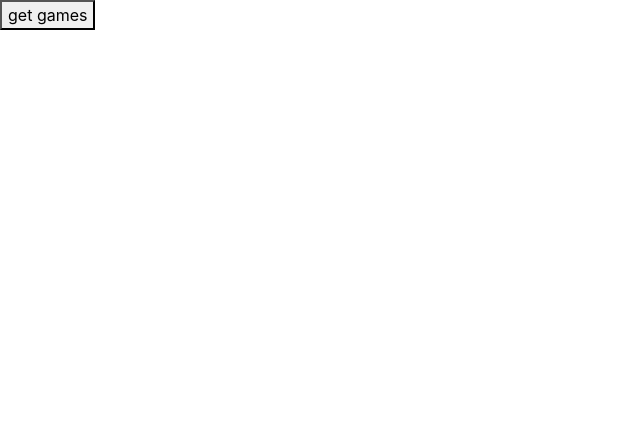
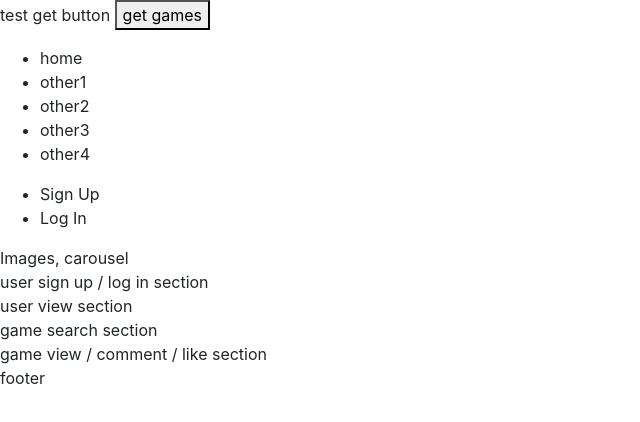
Before and after one commit to samwhindleton/video-game-app, a website: page public/index.html in a window 1280 px wide. Shown: the whole page, without its empty margins (0-640 px from the left). Drawn offline with nearby package versions, Linux system fonts and the light colour scheme.

Commit message:
add temp sections to html

```diff
--- a/public/index.html
+++ b/public/index.html
@@ -15,12 +15,14 @@
     <script defer src="https://use.fontawesome.com/releases/v5.0.9/js/all.js" integrity="sha384-8iPTk2s/jMVj81dnzb/iFR2sdA7u06vHJyyLlAd4snFpCl/SnyUjRrbdJsw1pGIl" crossorigin="anonymous"></script>
   </head>
   <body ng-controller="VideoGameController as game">
-    <!-- <h1>Test please ignore</h1> -->
-    <!-- {{2 + 2}} -->
-    <!-- {{game.test}} -->
+    <div class="main">
+      <!-- <h1>Test please ignore</h1>
+      {{2 + 2}}
+      {{game.test}} -->
 
       <!-- test game.getGames() -->
       <div>
+        test get button
         <button ng-click="game.getGames()" type="submit">get games</button>
 
         <ul>
@@ -28,11 +30,51 @@
         </ul>
       </div>
 
+      <!-- navbar -->
+      <div>
+        <ul>
+          <li>home</li>
+          <li>other1</li>
+          <li>other2</li>
+          <li>other3</li>
+          <li>other4</li>
+        </ul>
+        <ul>
+          <li>Sign Up</li>
+          <li>Log In</li>
+        </ul>
+      </div>
 
+      <!-- header -->
+      <div class="header">
+        Images, carousel
+      </div>
 
+      <!-- user sign up / log in section -->
+      <div class="">
+        user sign up / log in section
+      </div>
 
+      <!-- user view section -->
+      <div class="">
+        user view section
+      </div>
 
+      <!-- game search section -->
+      <div class="">
+        game search section
+      </div>
 
+      <!-- game view / comment / like section -->
+      <div class="">
+        game view / comment / like section
+      </div>
+
+      <!-- footer -->
+      <div class="">
+        footer
+      </div>
+    </div>
 
     <!-- Optional Bootstrap JavaScript -->
     <!-- jQuery first, then Popper.js, then Bootstrap JS -->
--- a/public/js/app.js
+++ b/public/js/app.js
@@ -14,16 +14,17 @@ app.controller('VideoGameController', ['$http', function($http) {
     console.log('getting some games');
 
     // curl -X GET --header "Accept: application/json" --header "user-key: foobar" "https://api-endpoint.igdb.com/games/"
-    $http({
-      method: 'GET',
-      Accept: 'application/json',
-      'user-key': 'process.env.IGDB_API_KEY',
-      url: 'https://api-endpoint.igdb.com/games/',
-    }).then((response) => {
-      console.table(response.data);
-      this.gamesRecived = response.data;
-    }, error => {
-      console.error(error);
-    }).catch(error => console.error('Catch: ', error));
+
+    // $http({
+    //   method: 'GET',
+    //   url: 'https://api-endpoint.igdb.com/games/',
+    //   'user-key': 'process.env.IGDB_API_KEY',
+    //   'Accept': 'application/json'
+    // }).then((response) => {
+    //   console.table(response.data);
+    //   this.gamesRecived = response.data;
+    // }, error => {
+    //   console.error(error);
+    // }).catch(error => console.error('Catch: ', error));
   };
 }]); // closes MainController controller
```
Lines whose indentation alone changed are shown as unchanged.
